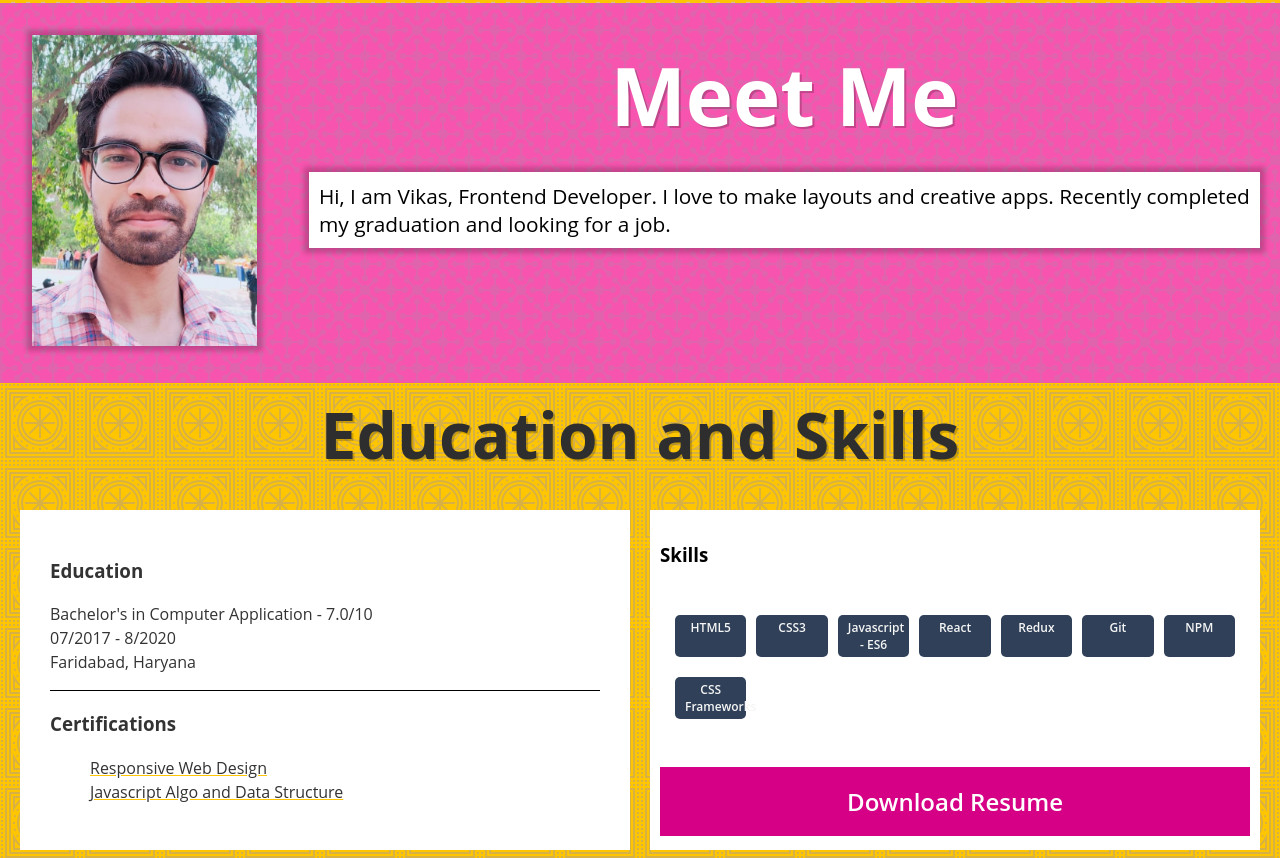
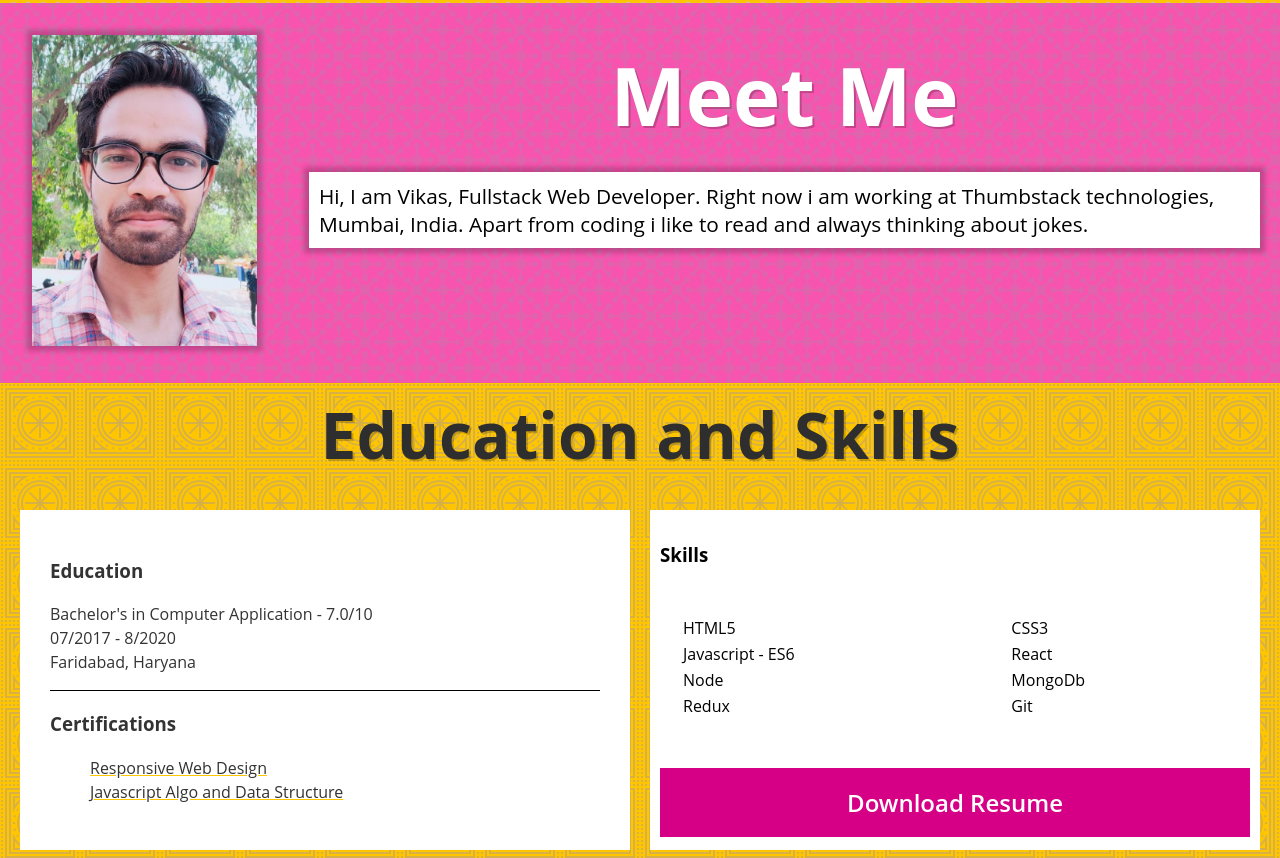
Before and after one commit to svikas641/svikas641.github.io, a plain HTML site: page index.html in a window 1280 px wide. Shown: the part 797-1655 px from the top of the page. Drawn offline with Linux system fonts and the light colour scheme.

Commit message:
modified bio and skills

```diff
--- a/index.html
+++ b/index.html
@@ -5,14 +5,12 @@
     <meta name="viewport" content="width=device-width, initial-scale=1.0" />
     <link rel="stylesheet" href="./style.css" />
     <link rel="icon" href="./images/favicon.ico" type="image" />
-    <title>Meet Vikas</title>
+    <title>Vikas Kumar</title>
   </head>
   <body>
     <div id="welcome">
-      <a href="#">
-        <h1>Vikas Kumar</h1>
-      </a>
-      <h2>Frontend Web Developer</h2>
+      <h1>Vikas&nbsp;Kumar</h1>
+      <h2>FullStack Web Developer</h2>
       <p>I Like to Code, Coffee and Music, not necessarily in that order.</p>
     </div>
     <div id="meet-me">
@@ -22,8 +20,9 @@
       <div id="description">
         <h2>Meet Me</h2>
         <p>
-          Hi, I am Vikas, Frontend Developer. I love to make layouts and
-          creative apps. Recently completed my graduation and looking for a job.
+          Hi, I am Vikas, Fullstack Web Developer. Right now i am working at
+          Thumbstack technologies, Mumbai, India. Apart from coding i like to
+          read and always thinking about jokes.
         </p>
       </div>
     </div>
@@ -47,22 +46,36 @@
                   Responsive Web Design
                 </a>
               </li>
-              <li><a href="https://www.freecodecamp.org/certification/svikas641/javascript-algorithms-and-data-structures"> Javascript Algo and Data Structure </a></li>
+              <li>
+                <a
+                  href="https://www.freecodecamp.org/certification/svikas641/javascript-algorithms-and-data-structures"
+                >
+                  Javascript Algo and Data Structure
+                </a>
+              </li>
             </ul>
           </div>
         </div>
         <div id="skills">
           <h3>Skills</h3>
-          <div class="chips">
-            <span class="chip">HTML5</span>
-            <span class="chip">CSS3</span>
-            <span class="chip">Javascript - ES6</span>
-            <span class="chip">React</span>
-            <span class="chip">Redux</span>
-            <span class="chip">Git</span>
-            <span class="chip">NPM</span>
-            <span class="chip">CSS Frameworks</span>
-          </div>
+          <table>
+            <tr>
+              <td>HTML5</td>
+              <td>CSS3</td>
+            </tr>
+            <tr>
+              <td>Javascript - ES6</td>
+              <td>React</td>
+            </tr>
+            <tr>
+              <td>Node</td>
+              <td>MongoDb</td>
+            </tr>
+            <tr>
+              <td>Redux</td>
+              <td>Git</td>
+            </tr>
+          </table>
           <a href="./resume/Vikas-resume.pdf" class="button" id="resume"
             >Download Resume</a
           >
@@ -175,5 +188,13 @@
         </div>
       </div>
     </div>
+    <script>
+      const sparanWrap = (word) => {
+        return [...word].map((letter) => `<span>${letter}</span>`).join('');
+      };
+      const heading = document.querySelector('#welcome h1');
+      console.log(heading.textContent);
+      heading.innerHTML = sparanWrap(heading.textContent);
+    </script>
   </body>
 </html>
--- a/style.css
+++ b/style.css
@@ -1,6 +1,6 @@
 @font-face {
-  font-family: "FrenchFries";
-  src: url("./font/frenchfries.woff");
+  font-family: 'FrenchFries';
+  src: url('./font/frenchfries.woff');
 }
 html {
   --pink: #d60087;
@@ -9,7 +9,7 @@ html {
   --red: #c73737;
   --text-shadow: 2px 2px 0 rgba(0, 0, 0, 0.2);
   --box-shadow: 0 0 5px 5px rgba(0, 0, 0, 0.2);
-  font-family: "Open Sans", "Helvetica Neue", sans-serif;
+  font-family: 'Open Sans', 'Helvetica Neue', sans-serif;
   box-sizing: border-box;
 }
 
@@ -37,7 +37,7 @@ a {
 
 a.button,
 button,
-input[type="button"] {
+input[type='button'] {
   color: white;
   background: var(--pink);
   padding: 1rem;
@@ -74,10 +74,20 @@ h2 {
 #welcome h1 {
   color: var(--black);
   text-shadow: none;
-  font-family: "Frenchfries", cursive;
+  font-family: 'Frenchfries', cursive;
   font-size: 100px;
   padding-top: 5rem;
-  transform: rotate(-2deg);
+}
+
+#welcome h1 span {
+  display: inline-block;
+  transition: transform 0.2s;
+  cursor: url('/santahand.fbeeee9f.png'), default;
+}
+
+#welcome span:hover {
+  color: #fff;
+  transform: translateY(-20px) rotate(10deg) scale(2);
 }
 
 #welcome p {
@@ -162,6 +172,14 @@ h2 {
   display: flex;
   flex-direction: column;
   justify-content: space-around;
+}
+
+table {
+  padding: 20px;
+}
+
+td {
+  list-style: armenian;
 }
 
 #resume {
```
Also changed, not shown: santahand.fbeeee9f.png (added).
